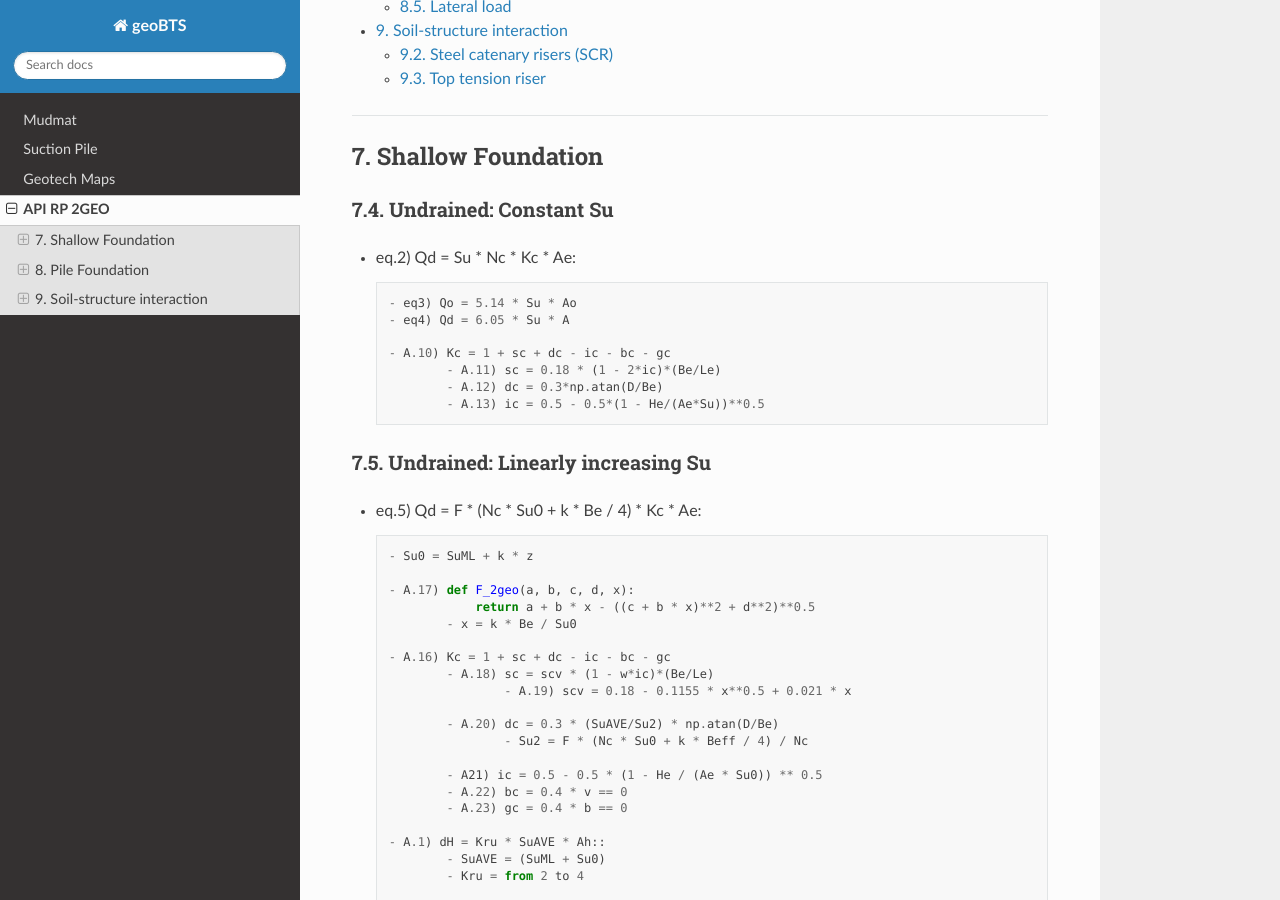
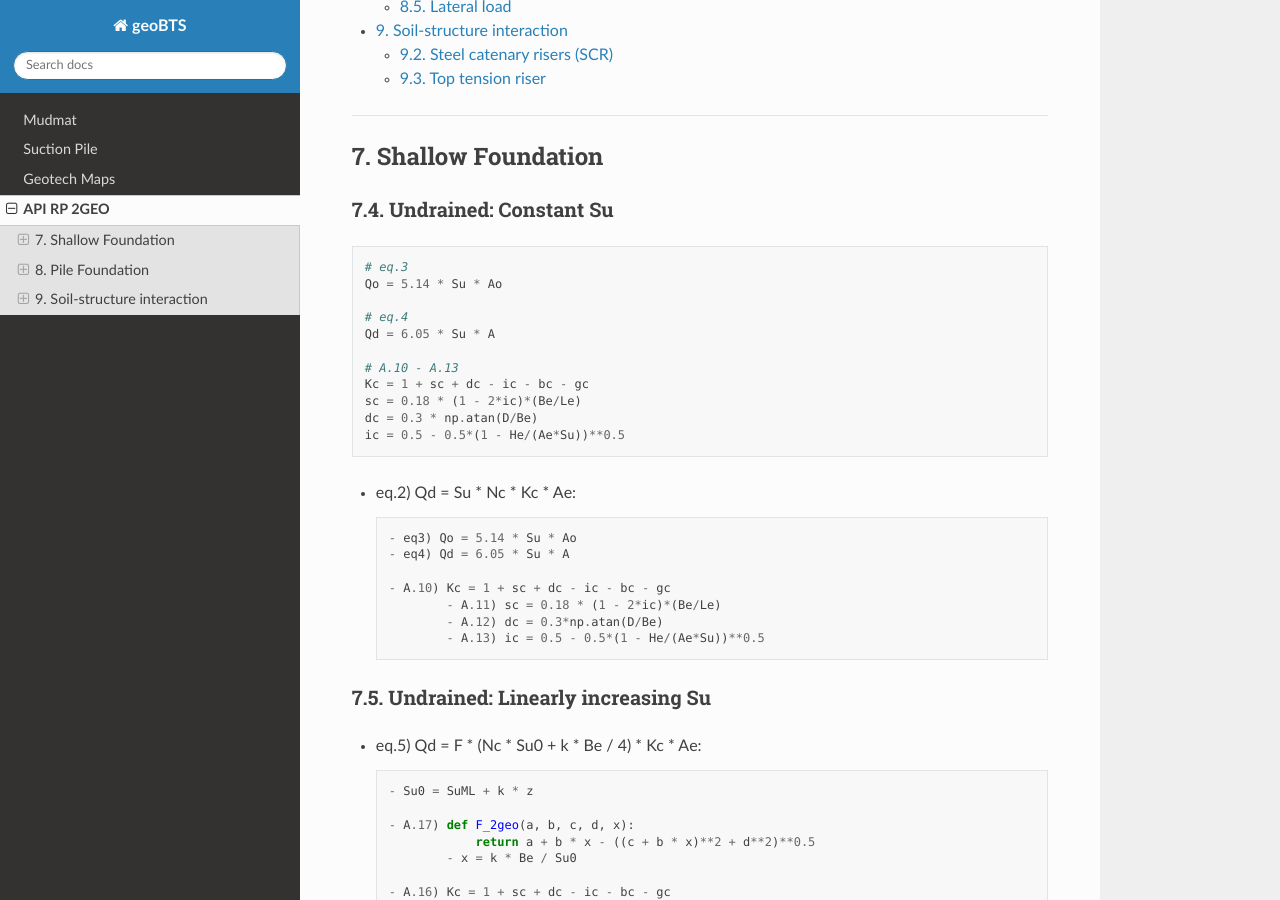
Before and after one commit to jungsohn/geoBTS, a Sphinx documentation site: the page built from docs/source/API_2GEO.rst, in a window 1280 px wide and 900 px high, scrolled down 537 px. Built offline with Sphinx 7.4.7 and the Read the Docs theme 3.1.0, drawn with Linux system fonts in a browser that asks for light colours.

Commit message:
Update API_2GEO.rst

```diff
--- a/docs/source/API_2GEO.rst
+++ b/docs/source/API_2GEO.rst
@@ -16,6 +16,20 @@ For the official document, please refer to the American Petroleum Institute (API
 
 7.4. Undrained: Constant Su
 .................
+
+.. code-block:: python
+
+    # eq.3
+    Qo = 5.14 * Su * Ao
+
+    # eq.4
+    Qd = 6.05 * Su * A
+
+    # A.10 - A.13
+    Kc = 1 + sc + dc - ic - bc - gc
+    sc = 0.18 * (1 - 2*ic)*(Be/Le)
+    dc = 0.3 * np.atan(D/Be)
+    ic = 0.5 - 0.5*(1 - He/(Ae*Su))**0.5
 
 
 - eq.2) Qd = Su * Nc * Kc * Ae::
```
